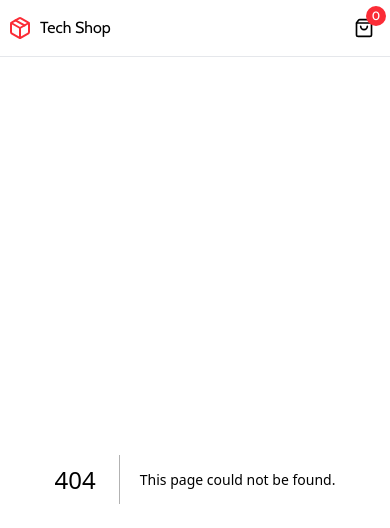
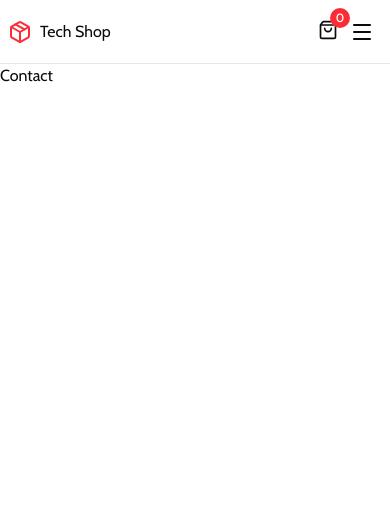
Before and after one commit to dastgeermoon2020/shop, a Next.js app: page /contact in a window 390 px wide. Before the commit this address had no page. Shown: the top 528 px of the page. Built offline with nearby package versions, Linux system fonts and the light colour scheme.

Commit message:
Mobile Menu

```diff
--- /dev/null
+++ b/app/about/page.tsx
@@ -0,0 +1,7 @@
+import React from "react";
+
+const About = () => {
+  return <div>About</div>;
+};
+
+export default About;
--- /dev/null
+++ b/app/contact/page.tsx
@@ -0,0 +1,7 @@
+import React from "react";
+
+const Contact = () => {
+  return <div>Contact</div>;
+};
+
+export default Contact;
--- a/components/Header.tsx
+++ b/components/Header.tsx
@@ -23,26 +23,30 @@ const Header = () => {
     }, 500);
     return () => clearTimeout(timer);
   }, [searchTerm, dispatch]);
+
   return (
-    <header className="py-5 xs:px-4 lg:px-20 sticky top-0 z-10 backdrop-blur w-full flex justify-between border-b border-athens-gray">
-      <Link href="/" className="flex gap-2">
+    <>
+      <header className="flex items-center  gap-3 justify-between sticky top-0 z-10 backdrop-blur py-4 border-b-1 border-athens-gray px-2 md:px-20">
+        <div className="">
+          <Link href="/" className="flex flex-2 gap-2">
             <Package className="w-6 h-6 text-red-500" />
             <span>Tech Shop</span>
           </Link>
+        </div>
 
-      <div className="flex gap-4 items-center">
+        <div className="flex gap-2 items-center">
           {showSearchbar ? (
             <div className="relative">
               <Search className="absolute left-3 top-1/2 -translate-y-1/2 h-4 w-4 text-santas-gray" />
               <input
-              className="outline-none w-80 border border-athens-gray py-2 pl-8 rounded-md text-sm"
+                className="outline-none md:w-80 w-50 border border-athens-gray py-2 pl-8 rounded-md text-sm"
                 onChange={(e) => setSearchTerm(e.target.value)}
               />
             </div>
           ) : null}
 
-        <div className="">
-          <Link href="/cart" className="relative flex flex-cols gap-3">
+          <div className="pr-2">
+            <Link href="/cart" className="relative flex flex-col gap-3">
               <ShoppingBag className="h-5 w-5" />
               <Badge className="w-5 h-5 absolute bg-red-500 text-xs text-white -top-3 left-3">
                 {totalquantity ? totalquantity : 0}
@@ -52,6 +56,7 @@ const Header = () => {
           </div>
         </div>
       </header>
+    </>
   );
 };
 
--- a/components/Header1.tsx
+++ b/components/Header1.tsx
@@ -1,5 +1,11 @@
 "use client";
-import { Package, Search, ShoppingBag } from "lucide-react";
+import {
+  LucideDoorClosedLocked,
+  MenuIcon,
+  Package,
+  Search,
+  ShoppingBag,
+} from "lucide-react";
 import Link from "next/link";
 import { Badge } from "./ui/badge";
 import { usePathname } from "next/navigation";
@@ -7,6 +13,7 @@ import { useAppSelector } from "@/store/hooks";
 import { useEffect, useState } from "react";
 import { useDispatch } from "react-redux";
 import { filterProducts } from "@/store/cartSlice";
+import { Menu } from "lucide-react";
 
 const Header1 = () => {
   const pathnname = usePathname();
@@ -24,9 +31,15 @@ const Header1 = () => {
     return () => clearTimeout(timer);
   }, [searchTerm, dispatch]);
 
+  const [showMenu, setShowMenu] = useState(false);
+
+  const handleMenuClick = () => {
+    setShowMenu(!showMenu);
+    console.log(showMenu);
+  };
   return (
     <>
-      <header className="flex items-center  gap-3 justify-between sticky top-0 z-10 backdrop-blur py-4 border-b-1 border-athens-gray px-2 md:px-20">
+      <header className="flex items-center h-16  gap-3 justify-between sticky top-0 z-10 backdrop-blur py-4 border-b-1 border-athens-gray px-2 md:px-20">
         <div className="">
           <Link href="/" className="flex flex-2 gap-2">
             <Package className="w-6 h-6 text-red-500" />
@@ -45,7 +58,34 @@ const Header1 = () => {
             </div>
           ) : null}
 
-          <div className="pr-2">
+          <div className="flex gap-3 pr-2 flex-row-reverse md:flex-row">
+            <ul className="gap-5 hidden md:flex">
+              <li className="">
+                <Link href="/">HOME</Link>
+              </li>
+              <li>
+                <Link href="/about">ABOUT</Link>
+              </li>
+              <li>
+                <Link href="/contact">CONTACT</Link>
+              </li>
+            </ul>
+
+            <MenuIcon onClick={handleMenuClick} className="block md:hidden" />
+            {showMenu ? (
+              <ul className="md:hidden flex flex-col gap-2 py-2 px-3 absolute left-0 top-16 bg-white barkdrop-blur w-full">
+                <li className="">
+                  <Link href="/">HOME</Link>
+                </li>
+                <li>
+                  <Link href="/about">ABOUT</Link>
+                </li>
+                <li>
+                  <Link href="/contact">CONTACT</Link>
+                </li>
+              </ul>
+            ) : null}
+
             <Link href="/cart" className="relative flex flex-col gap-3">
               <ShoppingBag className="h-5 w-5" />
               <Badge className="w-5 h-5 absolute bg-red-500 text-xs text-white -top-3 left-3">
--- /dev/null
+++ b/components/MobileNav.tsx
@@ -0,0 +1,7 @@
+import React from "react";
+
+const MobileNav = () => {
+  return <div>MobileNav</div>;
+};
+
+export default MobileNav;
```
Lines whose indentation alone changed are shown as unchanged.
